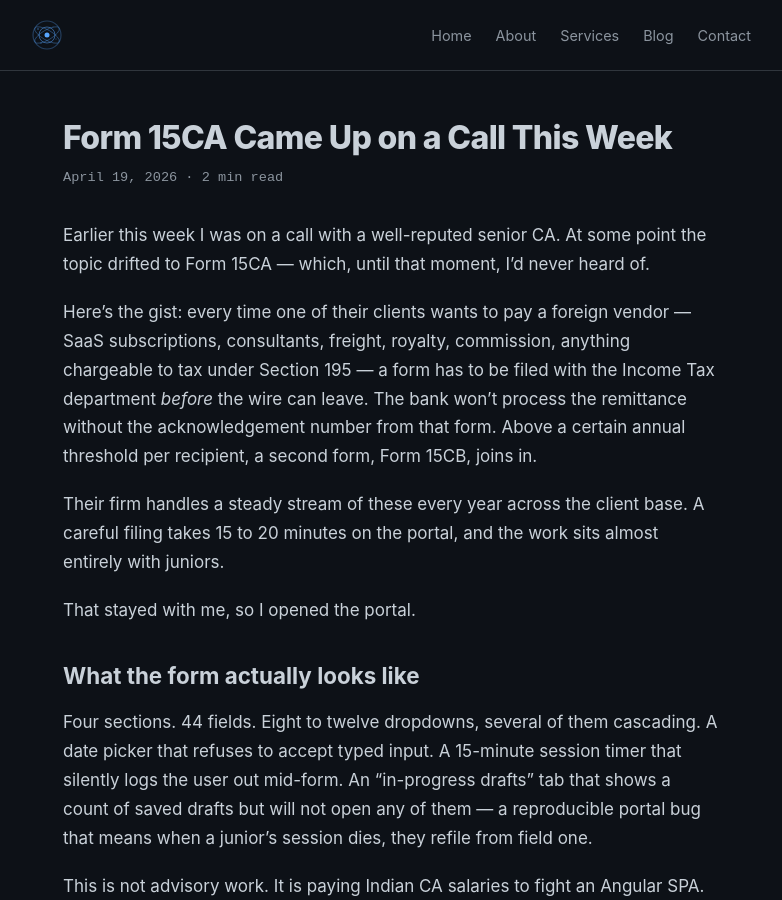
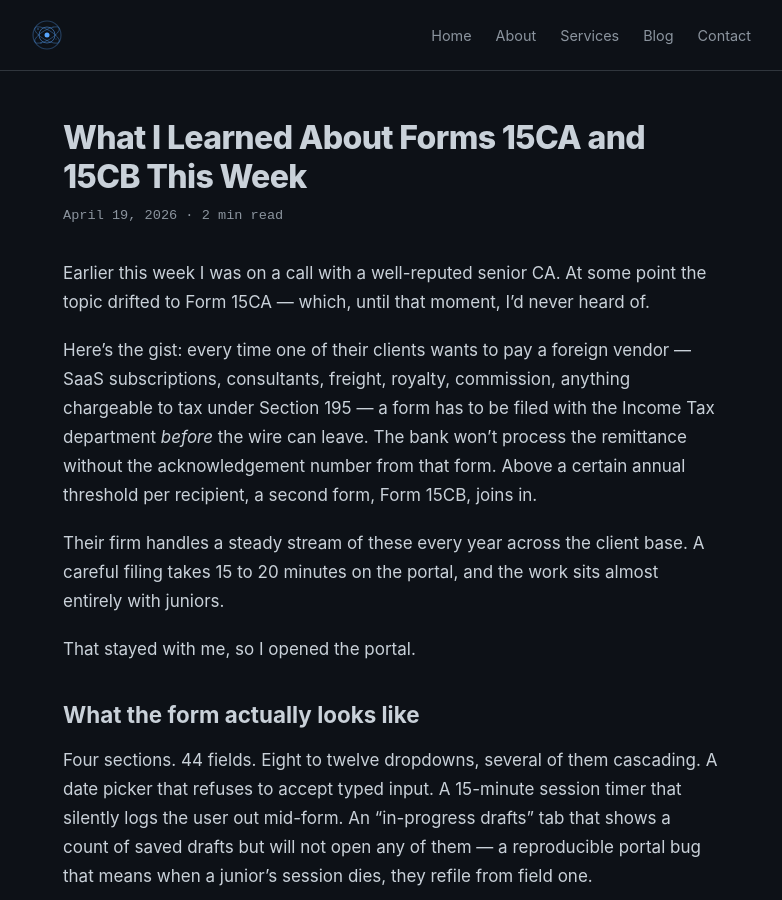
Before and after one commit to prithvi-vk/prithvi-vk.github.io, a Jekyll site: the page built from _posts/2026-04-19-forms-15ca-and-15cb.md, in a window 1280 px wide and 900 px high. Shown: the whole window, without its empty margins (249-1031 px from the left). Built offline with Jekyll 4.4.1, drawn with Linux system fonts in a browser that asks for light colours.

Commit message:
Rename 15CA post and update title to cover 15CA and 15CB
Co-Authored-By: Claude Opus 4.7 (1M context) <noreply@anthropic.com>

```diff
--- a/_posts/2026-04-19-form-15ca-came-up-on-a-call.md
+++ b/_posts/2026-04-19-forms-15ca-and-15cb.md
@@ -1,8 +1,8 @@
 ---
 layout: post
-title: "Form 15CA Came Up on a Call This Week"
+title: "What I Learned About Forms 15CA and 15CB This Week"
 date: 2026-04-19
-description: "A well-reputed senior CA mentioned Form 15CA in passing on a call this week. I'd never heard of it. A few days later, there's a working agent that files it end to end — and a broader pattern forming across Indian tax compliance."
+description: "A well-reputed senior CA mentioned Forms 15CA and 15CB in passing on a call this week. I'd never heard of them. A few days later, there's a working agent that files 15CA end to end — and a broader pattern forming across Indian tax compliance."
 keywords: "Form 15CA automation, foreign remittance India, Section 195, Form 15CB, CA firm automation, Income Tax portal automation, chartered accountant India, tax compliance agent"
 ---
 
```
